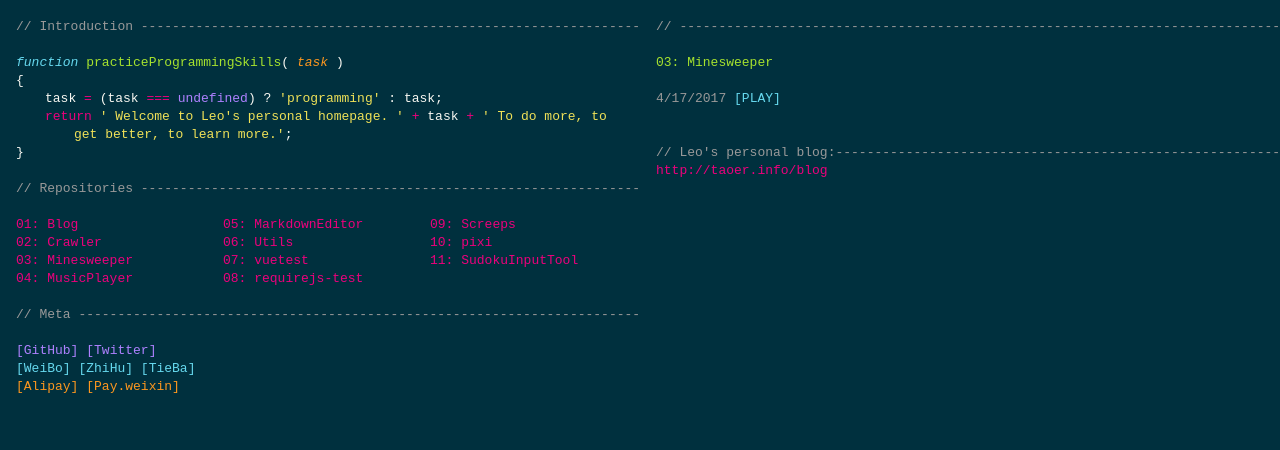
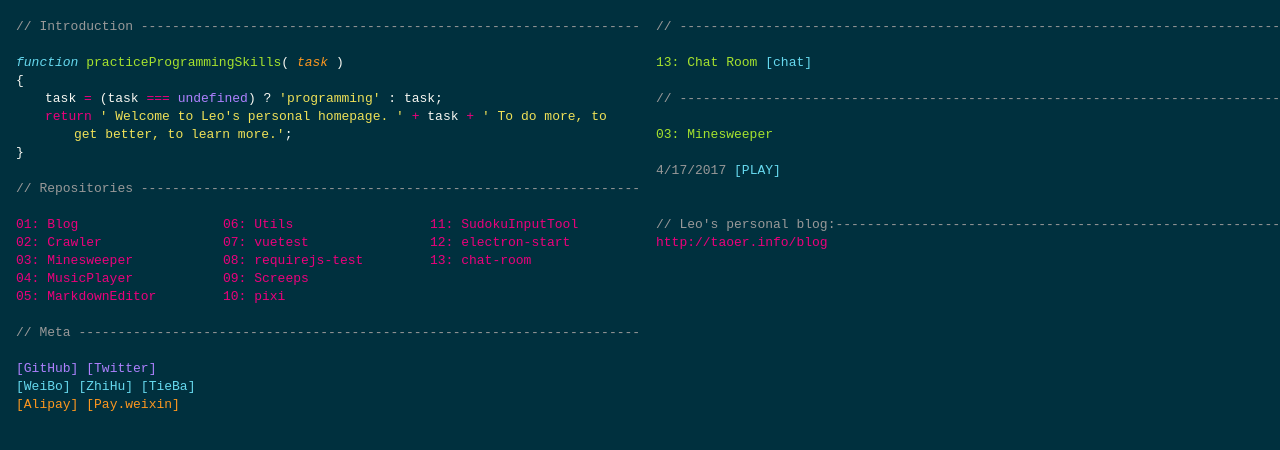
Before and after one commit to e174596549/Blog, a plain HTML site: page template/index.html in a window 1280 px wide. Drawn offline with Linux system fonts and the light colour scheme; no server answers; a web font is replaced by a local one.

Commit message:
增加聊天室链接

```diff
--- a/template/index.html
+++ b/template/index.html
@@ -428,6 +428,15 @@
                 &nbsp;<br>
                 <span class="grey oneliner">// --------------------------------------------------------------------------------------------------------------------------------------------------------------------------------------------------------------------------------------------</span><br>
                 <br>
+
+                <div class="playerControls noselect">
+                    <span class="green">13: Chat Room</span>
+                    <a class="grey active" id="player_playpause" href="http://taoer.info:9000/">[chat]</a>
+                    <br>
+                    <br>
+                </div>
+                <span class="grey oneliner">// --------------------------------------------------------------------------------------------------------------------------------------------------------------------------------------------------------------------------------------------</span><br>
+                <br>
                 <span class="green">03: Minesweeper</span><br>
                 <br>
                 <!-- audio player -->
@@ -477,6 +486,8 @@
                     <a href="https://github.com/e174596549/Screeps">09: Screeps</a><br>
                     <a href="https://github.com/e174596549/pixi">10: pixi</a><br>
                     <a href="https://github.com/e174596549/SudokuInputTool">11: SudokuInputTool</a><br>
+                    <a href="https://github.com/e174596549/electron-start">12: electron-start</a><br>
+                    <a href="https://github.com/e174596549/chat-tools">13: chat-room</a><br>
                     <br>
                 </div>
             </div>
```
